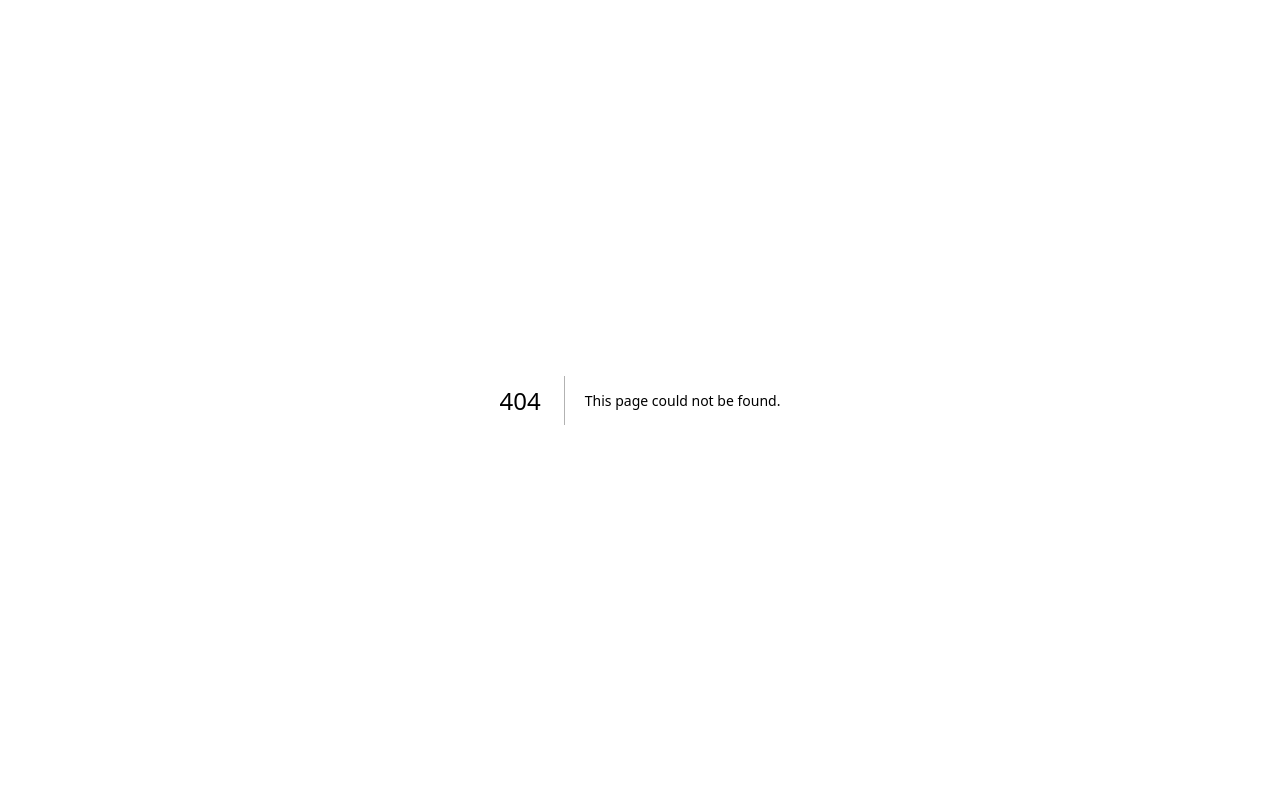
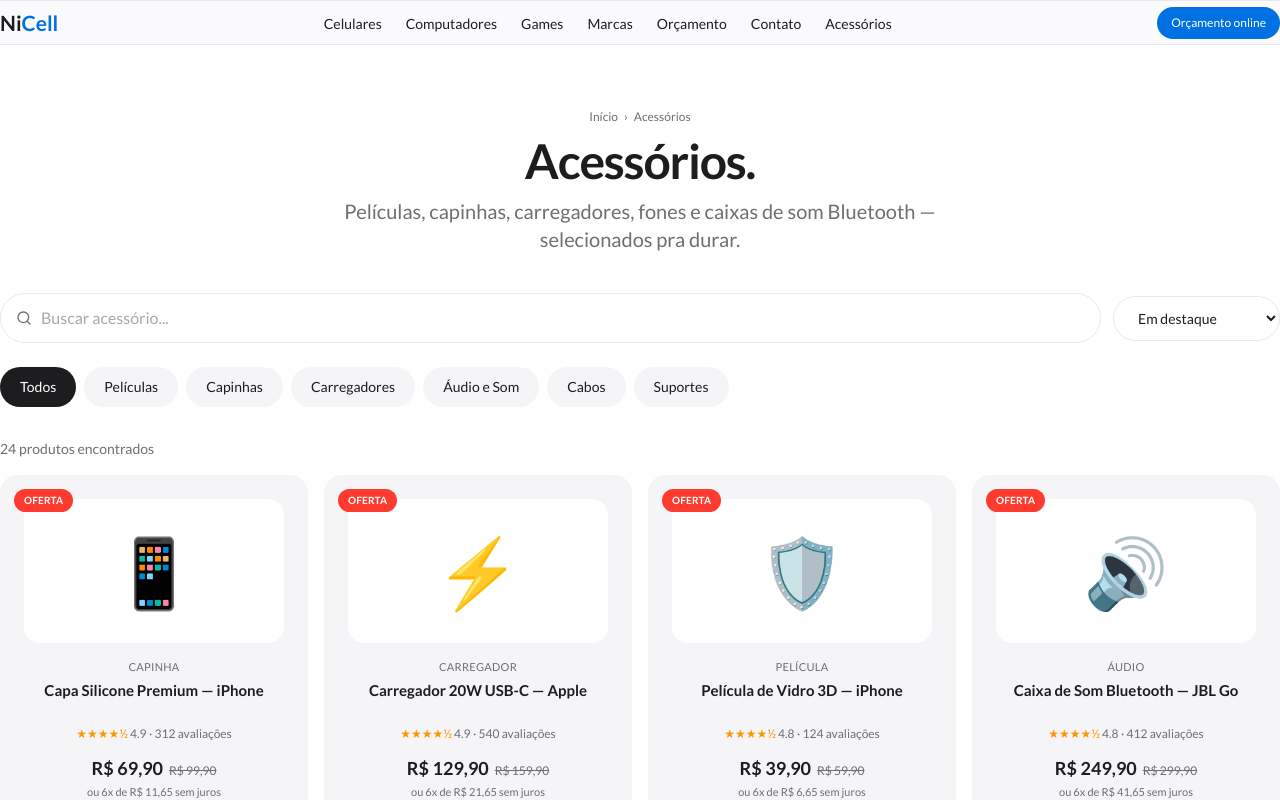
Before and after one commit to censuradho/nicell-ui, a Next.js app: page /acessorios in a window 1280 px wide. Before the commit this address had no page. Shown: the top 800 px of the page. Built offline with nearby package versions, Linux system fonts and the light colour scheme.

Commit message:
feat(page): create AccessoriesPage component for displaying accessories with search functionality

```diff
--- /dev/null
+++ b/app/acessorios/page.tsx
@@ -0,0 +1,26 @@
+import { Footer } from '@/components/Footer'
+import { Header } from '../components/Header'
+import { PageHero } from './components/PageHero'
+import { AccessoriesClient } from './components/AccessoriesClient'
+
+export const metadata = {
+  title: 'Acessórios — NiCell',
+  description: 'Películas, capinhas, carregadores, fones e caixas de som Bluetooth — selecionados pra durar.',
+}
+
+interface Props {
+  searchParams: Promise<{ cat?: string }>
+}
+
+export default async function AccessoriesPage({ searchParams }: Props) {
+  const { cat } = await searchParams
+
+  return (
+    <main>
+      <Header />
+      <PageHero />
+      <AccessoriesClient initialCat={cat} />
+      <Footer />
+    </main>
+  )
+}
```
